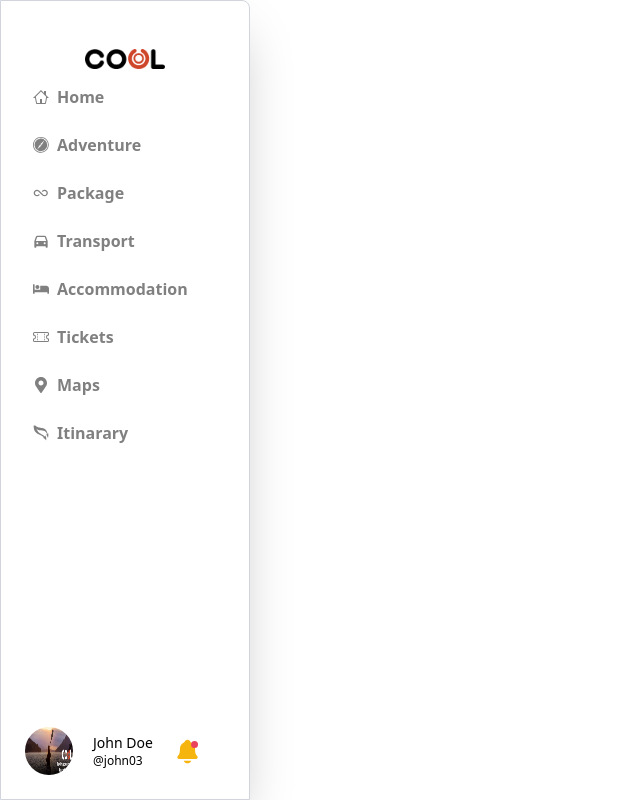
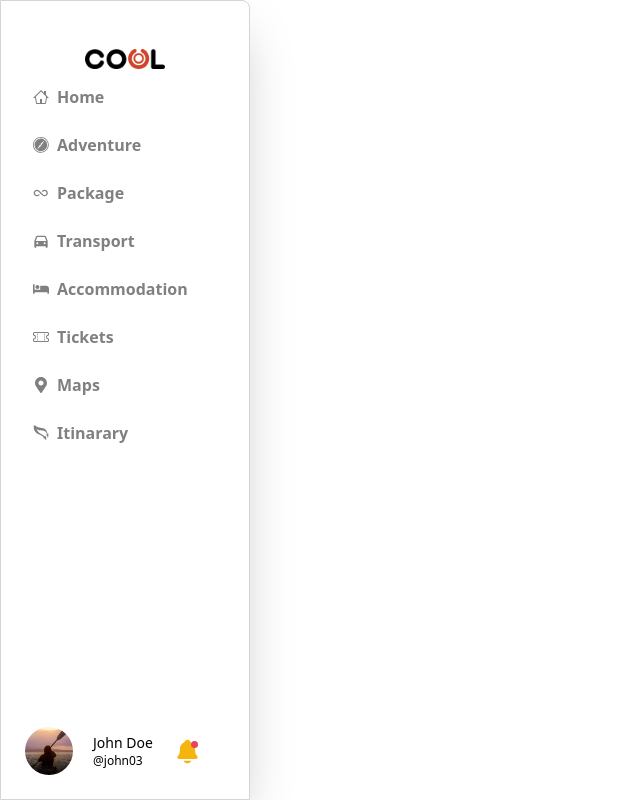
Before and after one commit to AxelCoolpa/COOL-FRONT, a React (Vite) app: page /admin in a window 1280 px wide. Shown: the whole page, without its empty margins (0-640 px from the left). Built offline with nearby package versions, Linux system fonts and the light colour scheme.

Commit message:
delete user object and import user1 from mock & change img avatar by Avatar component

```diff
--- a/src/components/sidebar/SideBar.tsx
+++ b/src/components/sidebar/SideBar.tsx
@@ -8,18 +8,12 @@ import { GoHome } from 'react-icons/go'
 import { GrSafariOption } from 'react-icons/gr'
 import { RiCarFill } from 'react-icons/ri'
 
+import { user1 } from '../../mocks/listingsUser'
+
 import Cool from '../../assets/cool.png'
-import avatar from '../../assets/background-Cool.jpeg'
 import withNotifications from '../../assets/withNotifications.svg'
 import withoutNotifications from '../../assets/withoutNotifications.svg'
-
-const user = {
-	userName: 'john03',
-	name: 'John',
-	lastName: 'Doe',
-	mail: 'john.doe@example.com',
-	avatar: avatar,
-}
+import Avatar from '../Avatar'
 
 const Sidebar: React.FC = () => {
 	const [isMenuOpen, setIsMenuOpen] = useState(false)
@@ -96,14 +90,12 @@ const Sidebar: React.FC = () => {
 				<div className='ml-2 xl:ml-6 mb-6 flex items-center justify-start gap-6'>
 					{/* Avatar */}
 					<div className='flex items-center justify-start'>
-						<img
-							src={user.avatar}
-							alt='User Avatar'
-							className='w-8 h-8 xl:w-12 xl:h-12  rounded-full mr-3 cursor-pointer'
-						/>
+						<div className='object-cover rounded-full mr-3 cursor-pointer'>
+							<Avatar avatar={user1.avatar} alt={user1.name} wh={12} />
+						</div>
 						<div className='ml-2'>
-							<p className='text-sm font-medium'>{`${user.name} ${user.lastName}`}</p>
-							<p className='text-xs'>{`@${user.userName}`}</p>
+							<p className='text-sm font-medium'>{`${user1.name} ${user1.lastName}`}</p>
+							<p className='text-xs'>{`@${user1.userName}`}</p>
 						</div>
 					</div>
 					<div>
```
